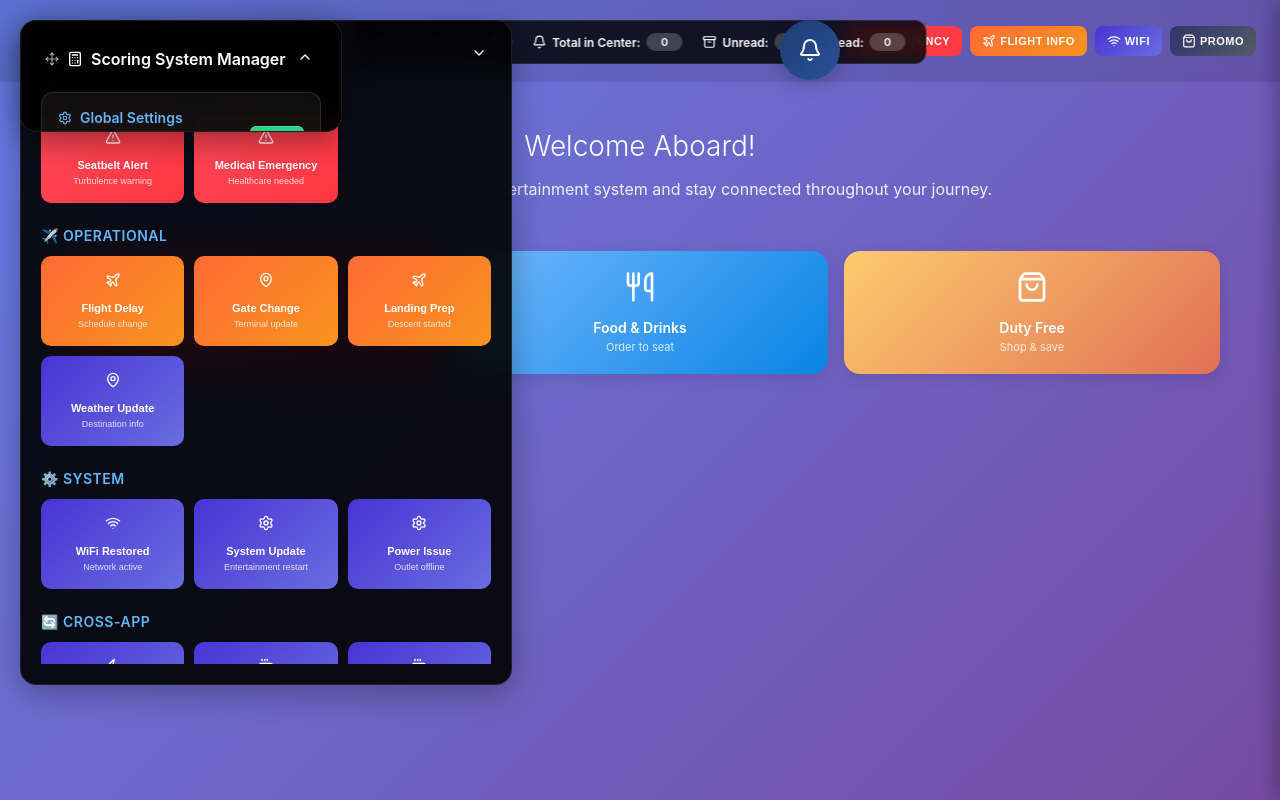
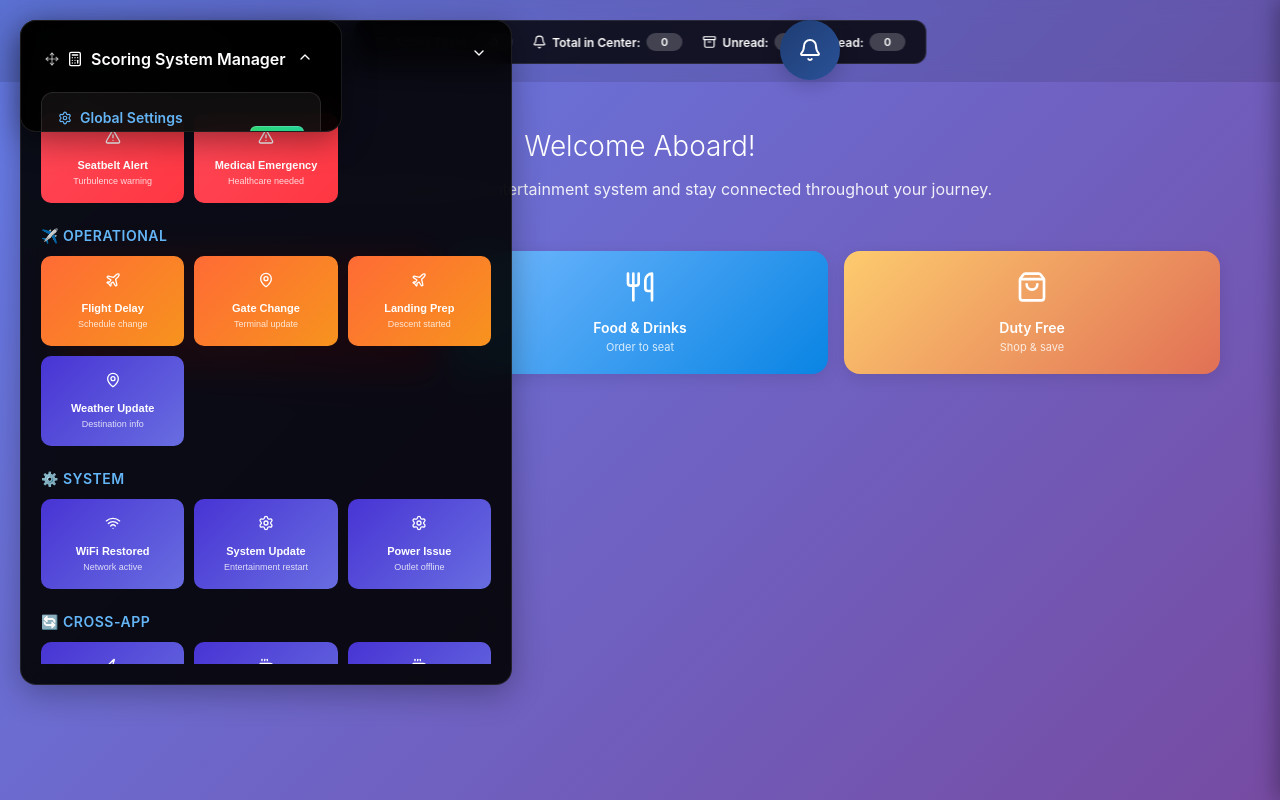
Before and after one commit to sanketkumta/Notific, a React (Create React App) app: page / in a window 1280 px wide. Built offline with nearby package versions, Linux system fonts and the light colour scheme.

Commit message:
Remove QuickTriggers buttons (Emergency, Flight Info, WiFi, Promo) from header

```diff
--- a/src/App.tsx
+++ b/src/App.tsx
@@ -5,7 +5,6 @@ import { NotificationCenter } from './components/NotificationCenter';
 import { AnimatedNotifications } from './components/AnimatedNotifications';
 import { EntertainmentDashboard } from './components/EntertainmentDashboard';
 import { NotificationTrigger } from './components/NotificationTrigger';
-import { QuickTriggers } from './components/QuickTriggers';
 import { NotificationStatus } from './components/NotificationStatus';
 import { AppOverlay } from './components/AppOverlay';
 import { ScoringSystemManager } from './components/ScoringSystemManager';
@@ -97,7 +96,6 @@ function AppContent() {
           <Title>SkyConnect Entertainment</Title>
           <Subtitle>Inflight Entertainment & Services</Subtitle>
         </div>
-        <QuickTriggers />
       </Header>
 
       <MainContent>
```
